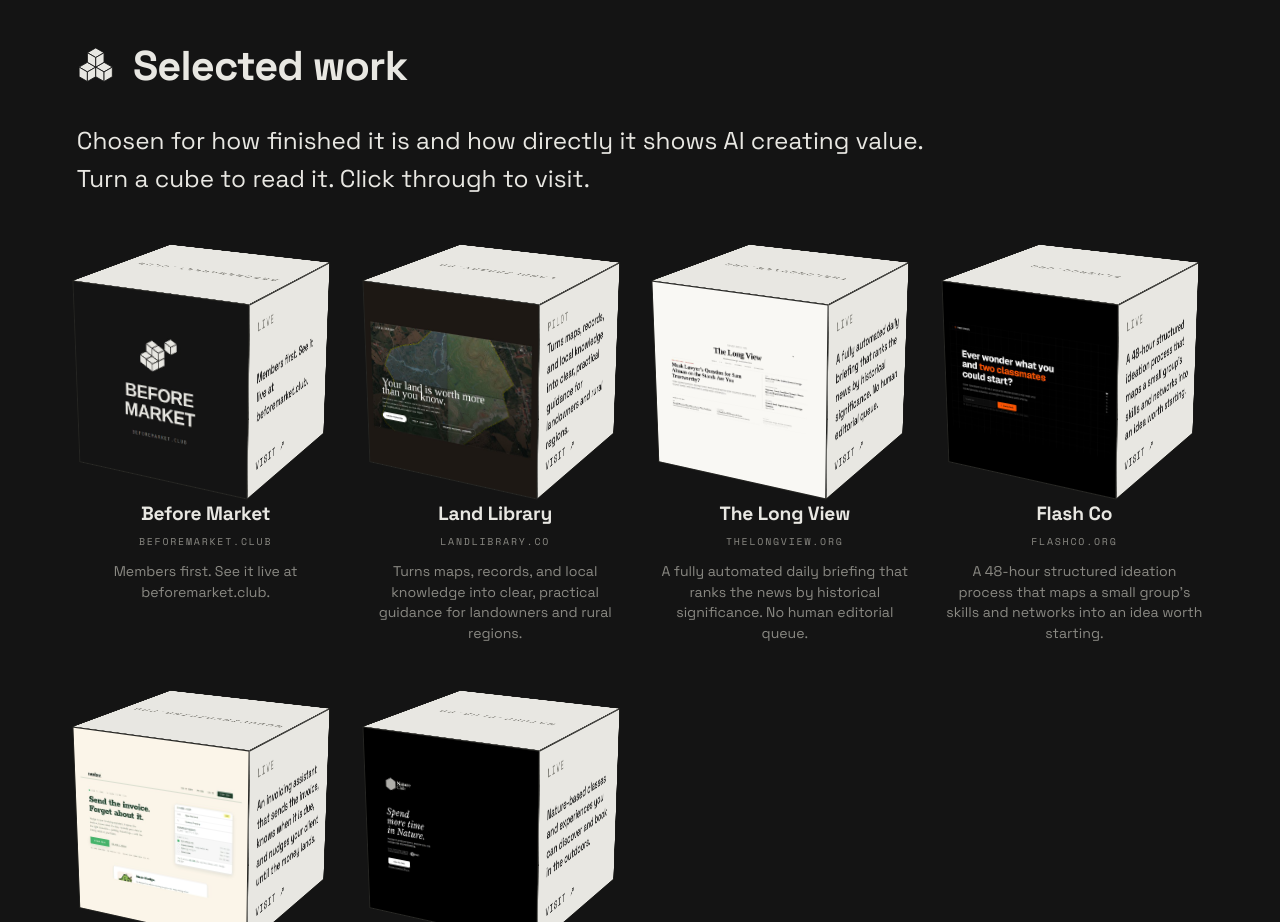
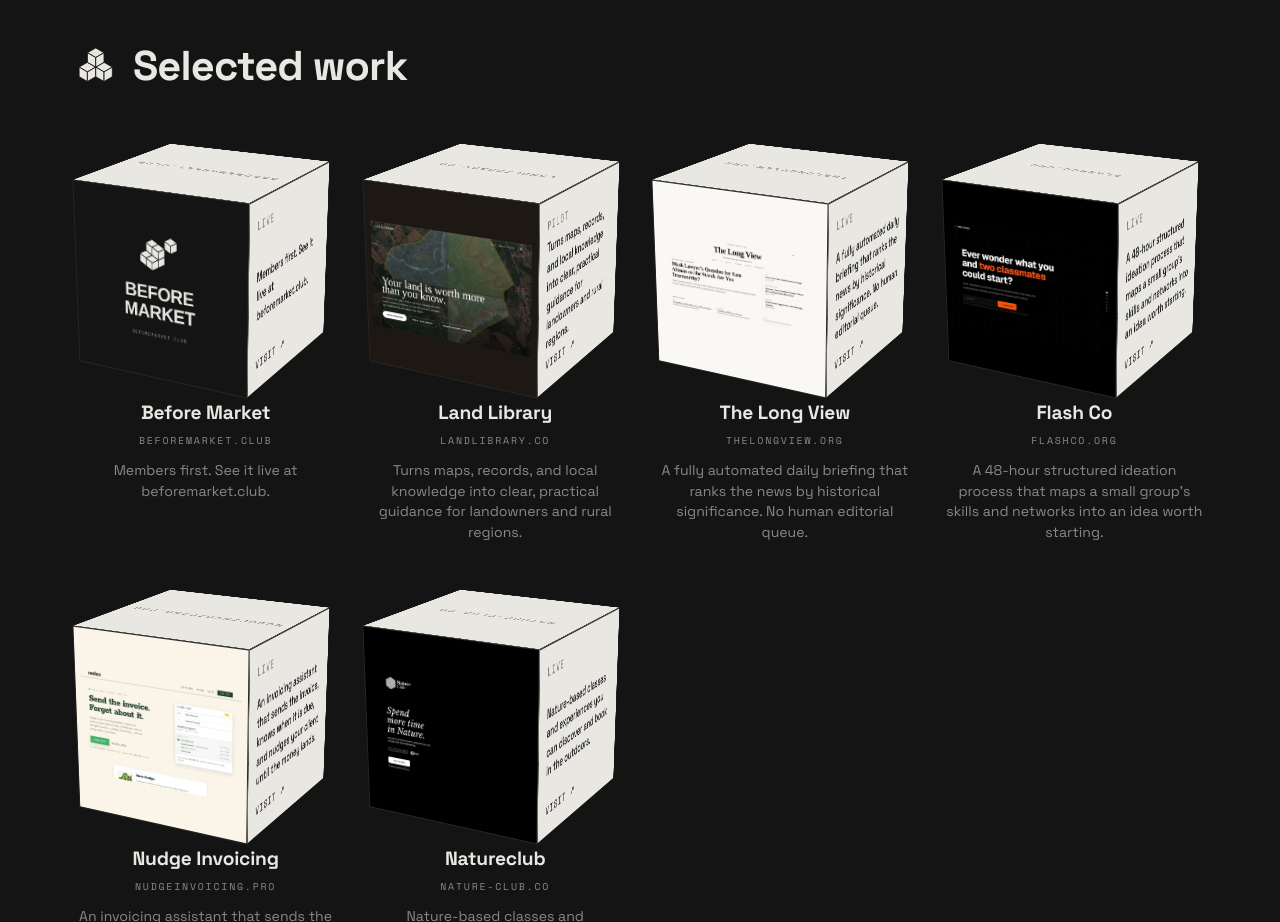
Before and after one commit to upperspacecase/Typortfolioaug26, a plain HTML site: page index.html in a window 1280 px wide. Shown: the part 1380-2302 px from the top of the page. Drawn offline with nearby package versions, Linux system fonts and the light colour scheme.

Commit message:
Remove explainer line under Selected work
Co-Authored-By: Claude <noreply@anthropic.com>
Claude-Session: https://claude.ai/code/session_01UnkdG6GvhcGjXpgivx8yqX

```diff
--- a/index.html
+++ b/index.html
@@ -245,9 +245,6 @@
 
   <section id="work">
     <h2 class="sec-title"><svg class="cubeart cubemark" data-cubes="mark" aria-hidden="true"></svg>Selected work</h2>
-    <div class="prose" style="margin-bottom: 1rem;">
-      <p>Chosen for how finished it is and how directly it shows AI creating value. Turn a cube to read it. Click through to visit.</p>
-    </div>
     <div class="cubegrid">
       <a class="cube-card" href="https://beforemarket.club/" target="_blank" rel="noopener">
         <span class="scene"><span class="cube3d">
```
